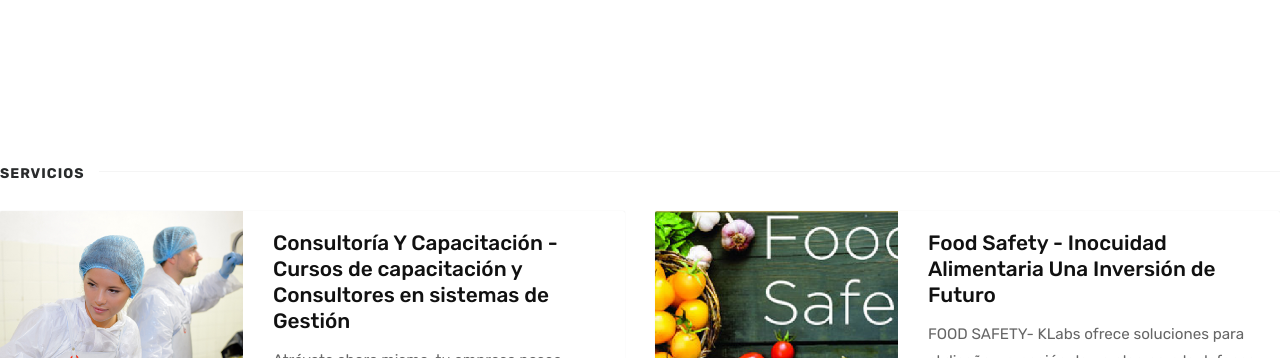
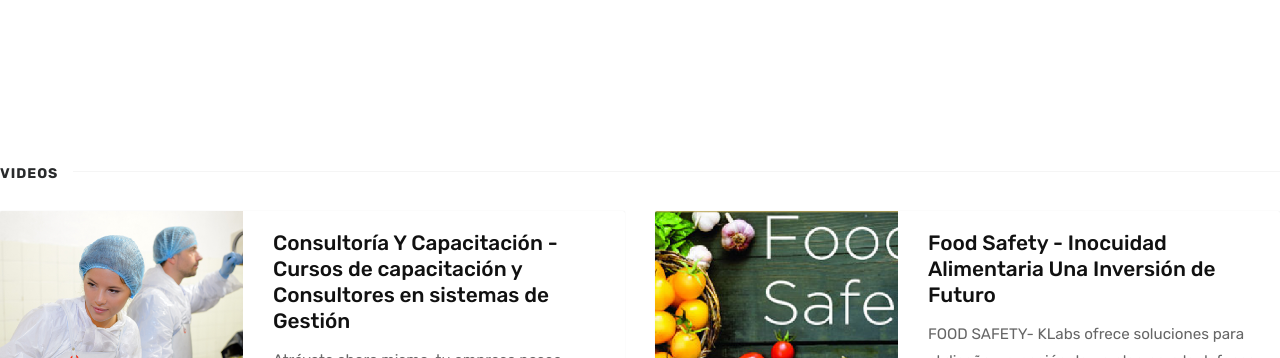
Before and after one commit to Klabsa/klabsa.github.io, a Jekyll site: the page built from isotraining.html, in a window 1280 px wide and 900 px high. Shown: the top 358 px of the window. Built offline with Jekyll 4.4.1, drawn with Linux system fonts in a browser that asks for light colours.

Commit message:
Update isotraining.html

```diff
--- a/isotraining.html
+++ b/isotraining.html
@@ -14,7 +14,7 @@ title: ISO Standards / Normas ISO.
         <section class="featured-posts">
 
             <div class="section-title">
-                <h2><span>SERVICIOS</span></h2>
+                <h2><span>VIDEOS</span></h2>
             </div>
 
             <div class="row listfeaturedtag">
```
